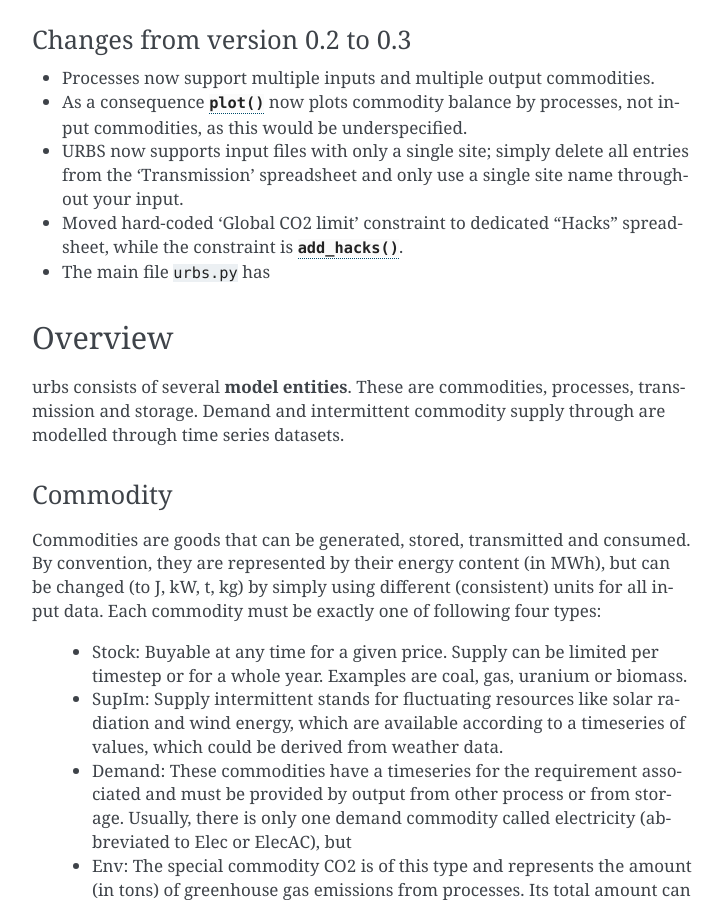
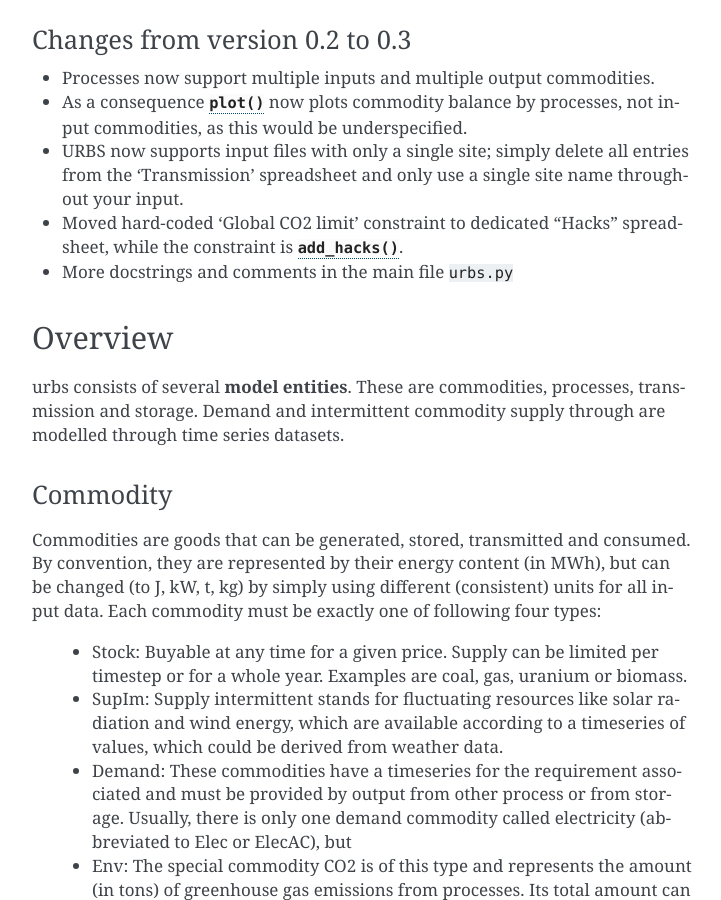
Before and after one commit to tum-ens/urbs, a Sphinx documentation site: the page built from doc/index.rst, in a window 1280 px wide and 900 px high, scrolled down 671 px. Shown: the whole window, without its empty margins (388-1109 px from the left). Built offline with Sphinx 7.4.7, drawn with Linux system fonts in a browser that asks for light colours.

```diff
--- a/doc/index.rst
+++ b/doc/index.rst
@@ -45,7 +45,7 @@ Changes from version 0.2 to 0.3
   throughout your input.
 * Moved hard-coded 'Global CO2 limit' constraint to dedicated "Hacks"
   spreadsheet, while the constraint is :func:`add_hacks`.
-* The main file ``urbs.py``  has
+* More docstrings and comments in the main file ``urbs.py``
 
 Overview
 --------
--- a/urbs.py
+++ b/urbs.py
@@ -1432,6 +1432,7 @@ def plot(prob, com, sit, timesteps=None):
     for ax in [ax0, ax1]:
         # ax.set_axis_bgcolor((0, 0, 0, 0))
         plt.setp(ax.spines.values(), color=to_color('Decoration'))
+        ax.set_frame_on(False)
         ax.set_xlim((timesteps[0], timesteps[-1]))
         ax.set_xticks(xticks)
         ax.xaxis.grid(True, 'major', color=to_color('Grid'),
```
